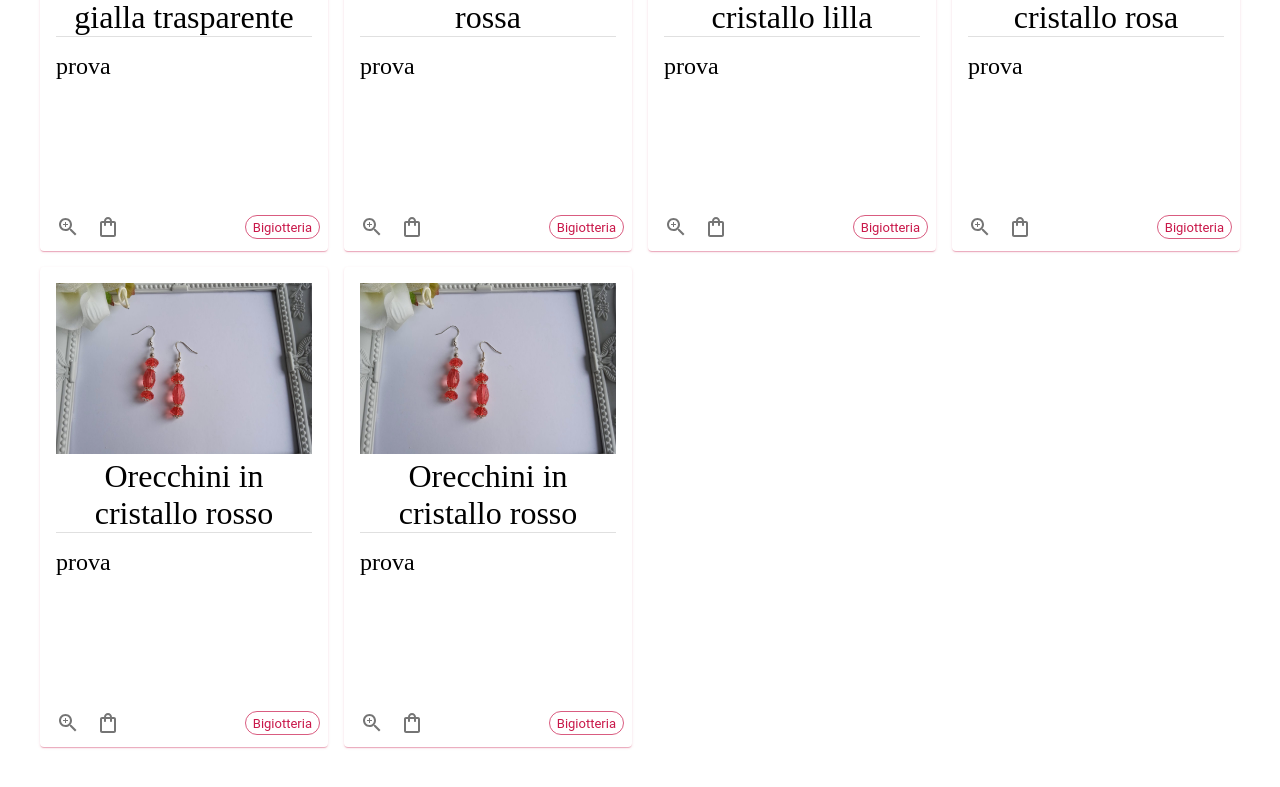
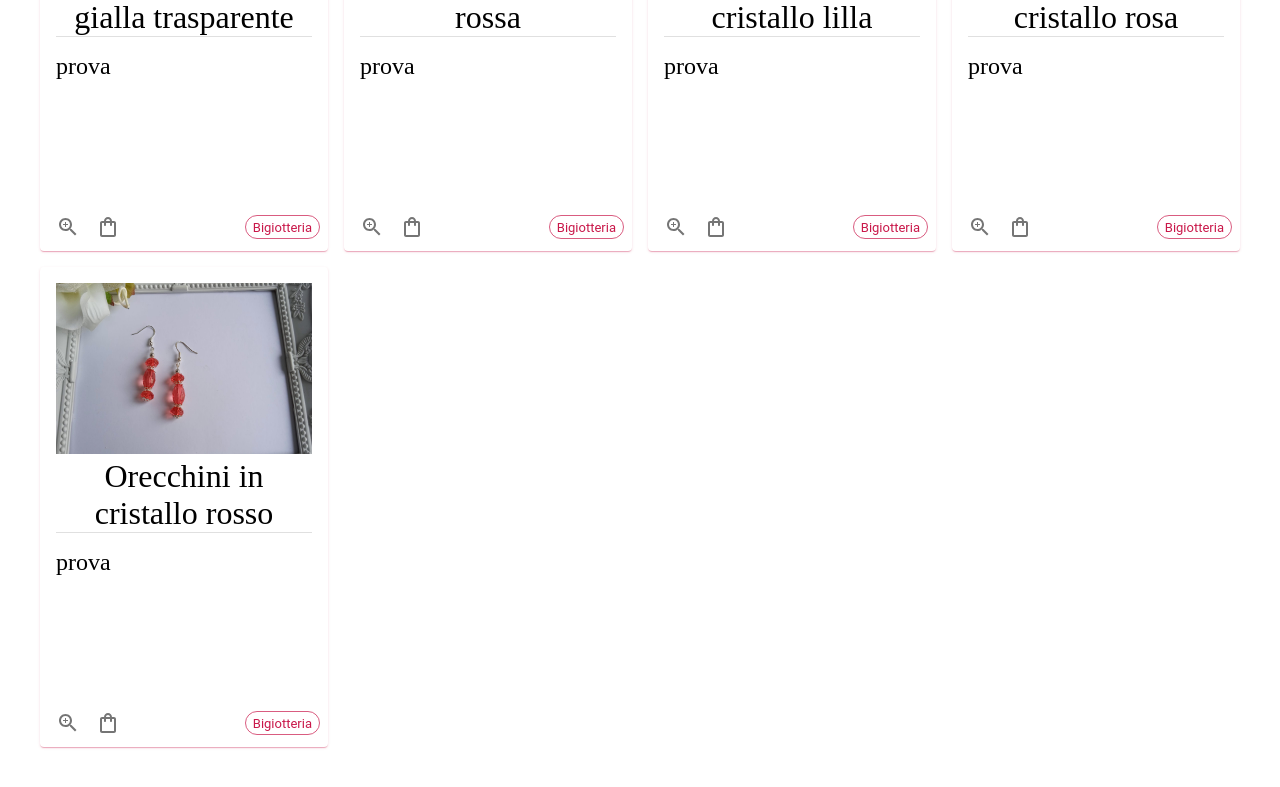
Before and after one commit to Tommaso4497/nodiin, a Next.js app: page /other in a window 1280 px wide. Shown: the part 2925-3712 px from the top of the page. Built offline with nearby package versions, Linux system fonts and the light colour scheme; a web font is replaced by a local one.

Commit message:
delete an element

```diff
--- a/utilsFunction/utilsFunction.js
+++ b/utilsFunction/utilsFunction.js
@@ -273,16 +273,6 @@ const otherElements = [
     imZ: <Image src={cristalliRossi} placeholder="blur" />,
     category: "Bigiotteria",
   },
-  {
-    id: "21",
-    title: "Orecchini in cristallo rosso",
-    desc: "prova",
-    img: <Image src={cristalliRossi} width="300" height="250" placeholder="blur" />,
-    imG: <Image src={cristalliRossi} width="450" height="300" placeholder="blur" />,
-    imZ: <Image src={cristalliRossi} placeholder="blur" />,
-    category: "Bigiotteria",
-  },
-
 ];
 
 const necklaceElements = [
```
